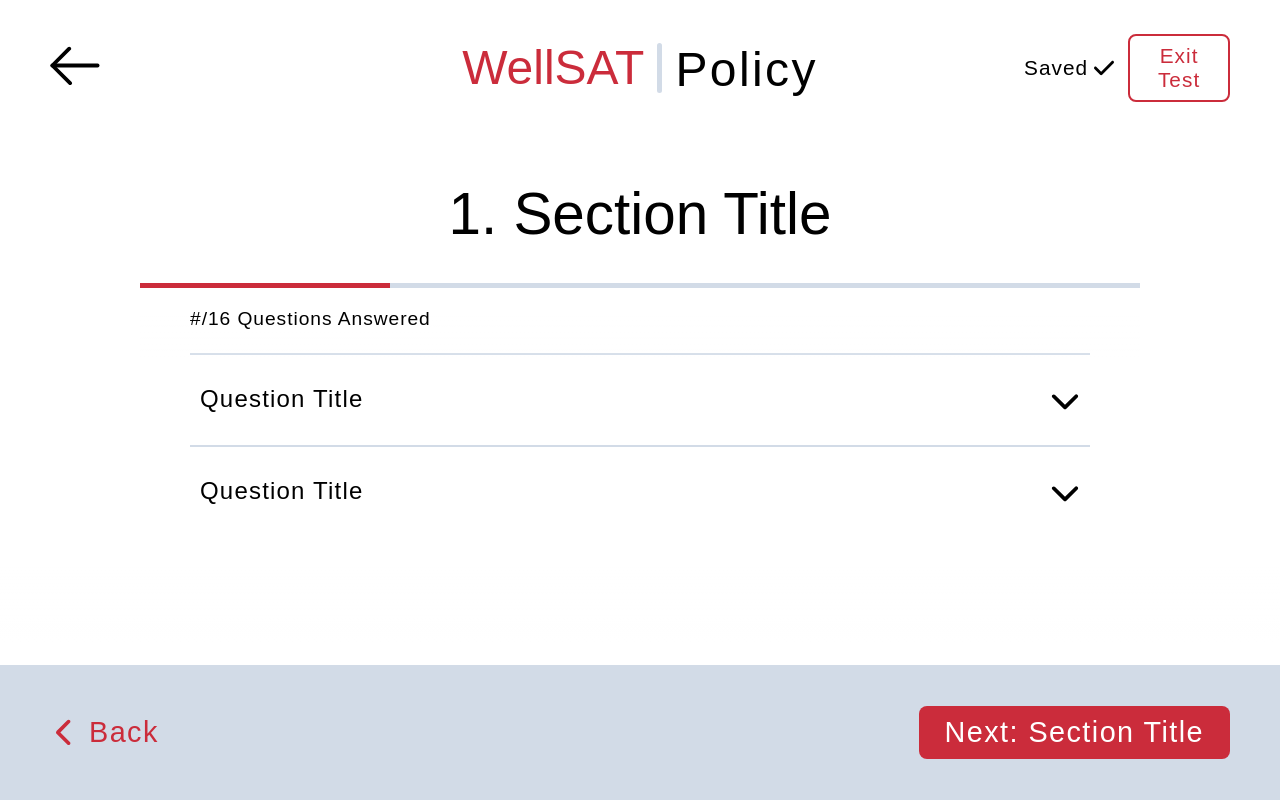
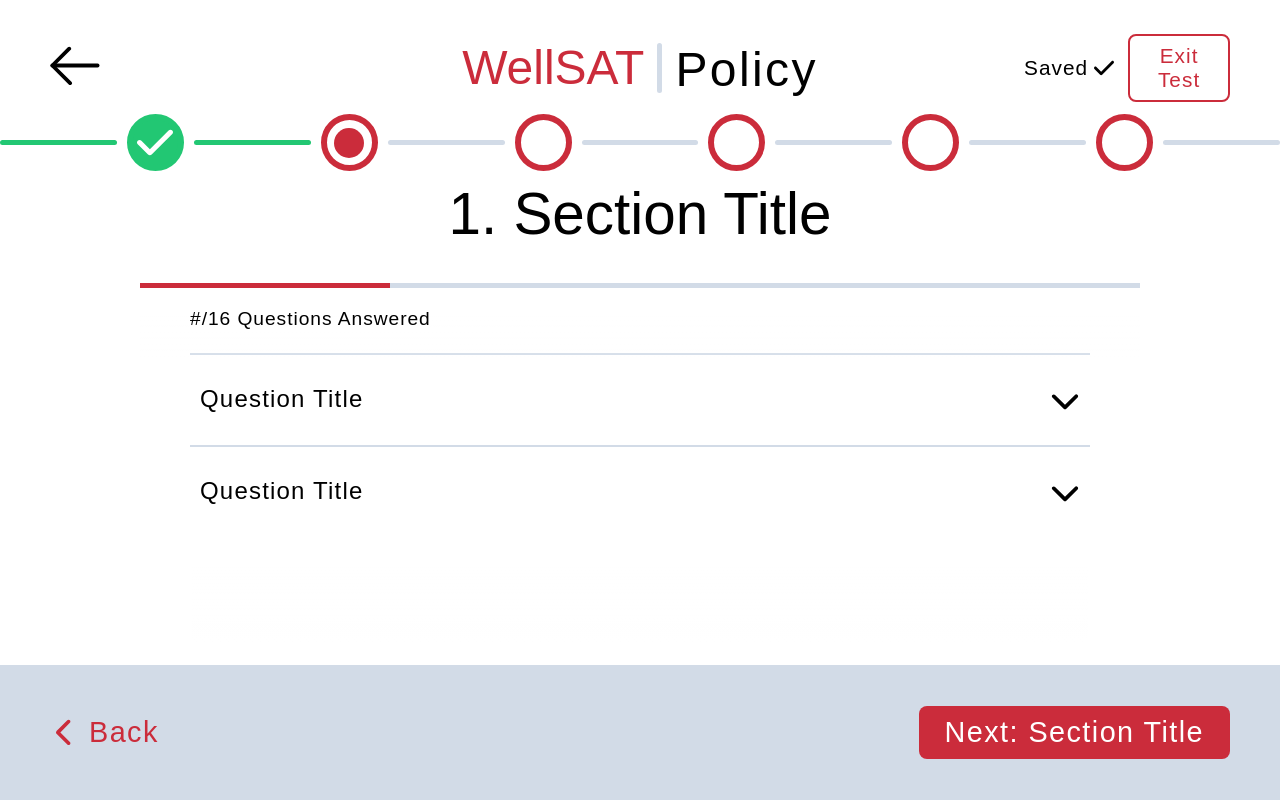
Before and after one commit to uconndxlab/wellsat, a plain HTML site: page assessment.html in a window 1280 px wide. Drawn offline with Linux system fonts and the light colour scheme; a web font is replaced by a local one.

Commit message:
Section Progress Bar

```diff
--- a/assessment.html
+++ b/assessment.html
@@ -41,7 +41,38 @@
             <button class="frank-400 text-red exit-btn">Exit Test</button>
         </div>
         <div class="sect-bar-cont"> <!-- Section Progress Bar -->
-
+            <div class="bar-green"></div>
+            <div class="section-icon-cont">
+                <div class="section-complete">
+                    <svg xmlns="http://www.w3.org/2000/svg" viewBox="0 0 448 512" style="width: 36px; fill: white;">
+                        <path d="M438.6 105.4c12.5 12.5 12.5 32.8 0 45.3l-256 256c-12.5 12.5-32.8 12.5-45.3 0l-128-128c-12.5-12.5-12.5-32.8 0-45.3s32.8-12.5 45.3 0L160 338.7 393.4 105.4c12.5-12.5 32.8-12.5 45.3 0z"/>
+                    </svg>
+                </div>
+                <!-- <p class="frank-400 section-subtitle">Section Title</p> -->
+            </div>
+            <div class="bar-green"></div>
+            <div class="section-icon-cont">
+                <div class="section-current">
+                    <div class="section-open-center"></div>
+                </div>
+            </div>
+            <div class="bar-gray"></div>
+            <div class="section-icon-cont">
+                <div class="section-open"></div>
+            </div>
+            <div class="bar-gray"></div>
+            <div class="section-icon-cont">
+                <div class="section-open"></div>
+            </div>
+            <div class="bar-gray"></div>
+            <div class="section-icon-cont">
+                <div class="section-open"></div>
+            </div>
+            <div class="bar-gray"></div>
+            <div class="section-icon-cont">
+                <div class="section-open"></div>
+            </div>
+            <div class="bar-gray"></div>
         </div>
     </header>
     <main>
--- a/css/assessment.css
+++ b/css/assessment.css
@@ -120,6 +120,71 @@
       background-color: #cb2c3b;
       color: white;
     }
+  }
+  .sect-bar-cont {
+    grid-column: -1 / 1;
+    grid-row: 2;
+    display: flex;
+    width: 100%;
+    align-items: center;
+    .bar-gray {
+      grid-row: 2;
+      height: 5px;
+      width: 100%;
+      border-radius: 10px;
+      background-color: #d2dbe7;
+    }
+    .bar-green {
+      grid-row: 2;
+      height: 5px;
+      width: 100%;
+      border-radius: 10px;
+      background-color: #22c773;
+    }
+    .section-icon-cont {
+      padding: 0px 10px;
+      display: flex;
+      flex-direction: column;
+      align-content: center;
+    }
+    .section-complete {
+      border-radius: 50px;
+      height: 45px;
+      width: 45px;
+      background-color: #22c773;
+      border: 6px solid #22c773;
+      display: flex;
+      justify-content: center;
+      align-content: center;
+    }
+    .section-current {
+      border-radius: 50px;
+      height: 45px;
+      width: 45px;
+      background-color: transparent;
+      border: 6px solid #cb2c3b;
+      display: grid;
+      align-items: center;
+      justify-items: center;
+      .section-open-center {
+        height: 30px;
+        width: 30px;
+        background-color: #cb2c3b;
+        border-radius: 30px;
+      }
+    }
+    .section-open {
+      border-radius: 50px;
+      height: 45px;
+      width: 45px;
+      background-color: transparent;
+      border: 6px solid #cb2c3b;
+    }
+    /* .section-subtitle {
+      position: absolute;
+      font-size: 1em;
+      text-align: center;
+    } */
   }
 }
 
@@ -283,6 +348,7 @@
 }
 
 .white-gradient {
+  justify-self: center;
   bottom: 0;
   margin-bottom: 135px;
   z-index: 2;
@@ -290,7 +356,7 @@
   background: rgb(255,255,255);
   background: linear-gradient(180deg, rgba(255,255,255,0) 0%, rgba(255,255,255,0.5242471988795518) 58%, rgba(255,255,255,1) 98%);
   height: 100px;
-  width: 100%;
+  width: 70%;
   pointer-events: none;
 }
 
```
